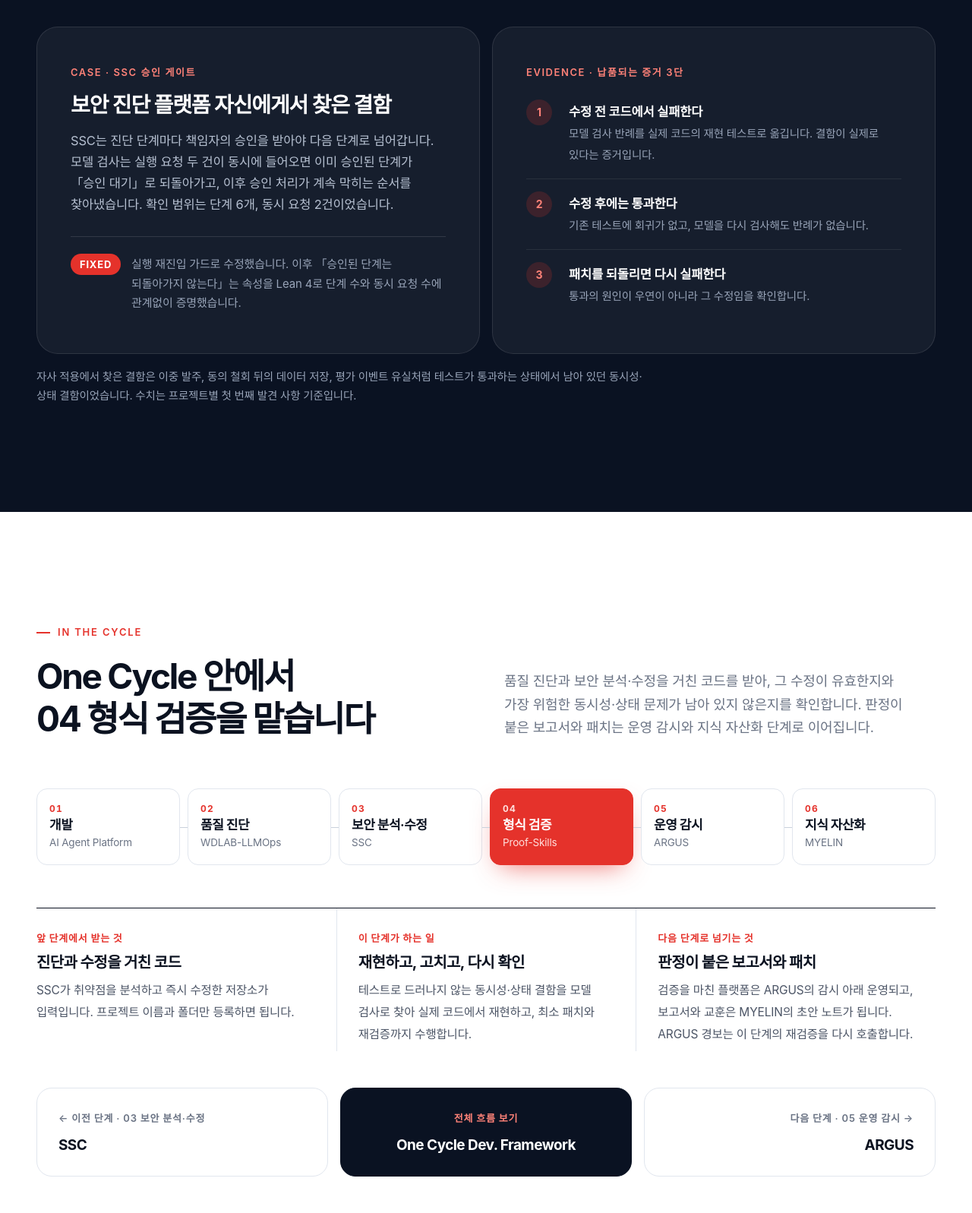
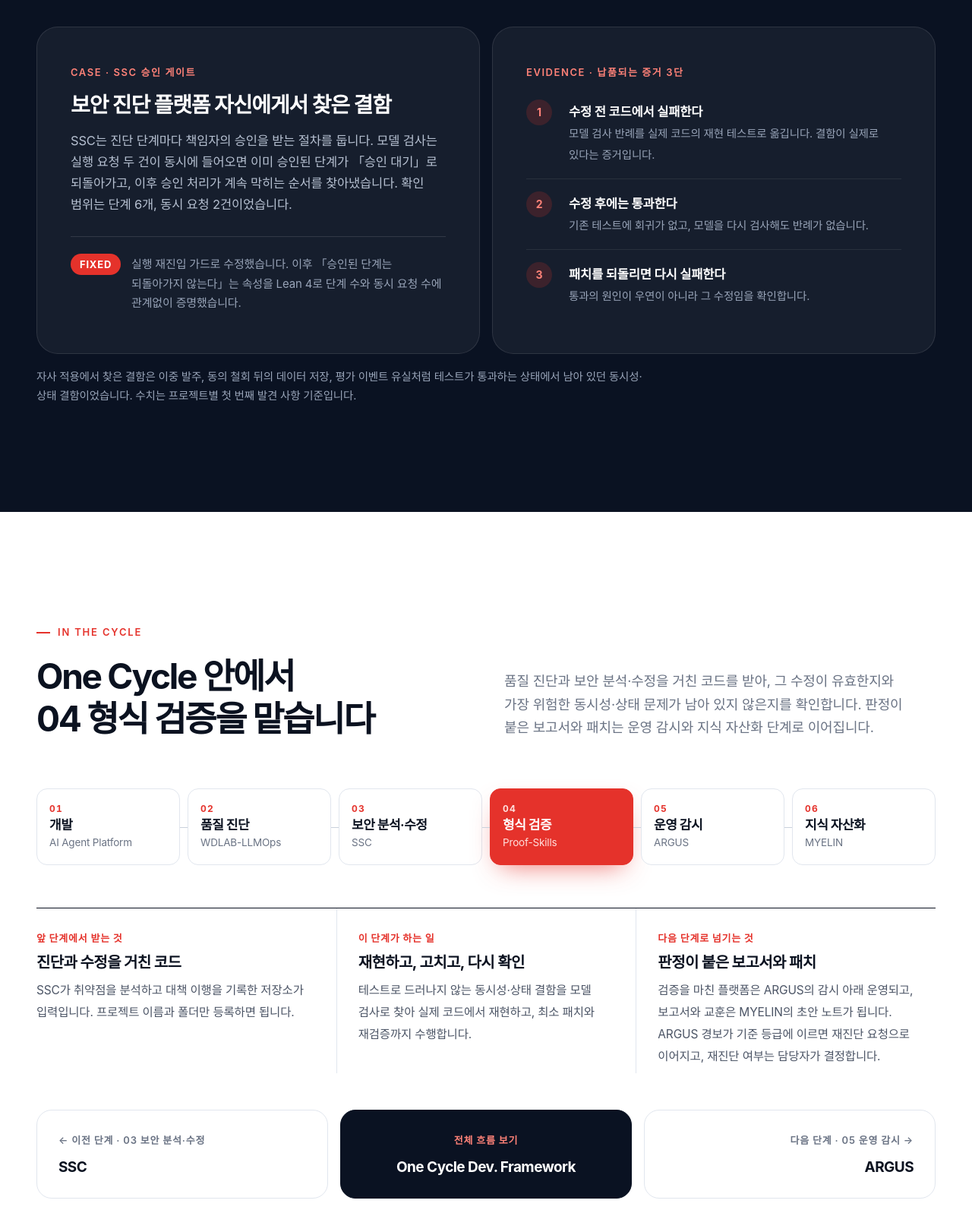
Before and after one commit to wdlab1958/webpage_proof_skills, a plain HTML site: page ISMA3SC003M8.html in a window 1280 px wide. Shown: the part 7308-8905 px from the top of the page at 76% size. Drawn offline with Linux system fonts and the light colour scheme; a web font is replaced by a local one.

Commit message:
Align wording with what is implemented (One Cycle v3.0 plan)
Co-Authored-By: Claude Fable 5.2 <noreply@anthropic.com>

```diff
--- a/ISMA3SC003M8.html
+++ b/ISMA3SC003M8.html
@@ -155,7 +155,7 @@
   </div>
   <div class="pd-case mt">
     <article><span class="st">CASE · SSC 승인 게이트</span><h3>보안 진단 플랫폼 자신에게서 찾은 결함</h3>
-      <p>SSC는 진단 단계마다 책임자의 승인을 받아야 다음 단계로 넘어갑니다. 모델 검사는 실행 요청 두 건이 동시에 들어오면 이미 승인된 단계가 「승인 대기」로 되돌아가고, 이후 승인 처리가 계속 막히는 순서를 찾아냈습니다. 확인 범위는 단계 6개, 동시 요청 2건이었습니다.</p>
+      <p>SSC는 진단 단계마다 책임자의 승인을 받는 절차를 둡니다. 모델 검사는 실행 요청 두 건이 동시에 들어오면 이미 승인된 단계가 「승인 대기」로 되돌아가고, 이후 승인 처리가 계속 막히는 순서를 찾아냈습니다. 확인 범위는 단계 6개, 동시 요청 2건이었습니다.</p>
       <div class="res"><b>FIXED</b><span>실행 재진입 가드로 수정했습니다. 이후 「승인된 단계는 되돌아가지 않는다」는 속성을 Lean 4로 단계 수와 동시 요청 수에 관계없이 증명했습니다.</span></div></article>
     <article><span class="st">EVIDENCE · 납품되는 증거 3단</span>
       <ol class="pd-chain">
@@ -179,9 +179,9 @@
     <li><a class="cell" href="/a3sc/ISMA3SC003M10.do"><i>06</i><b>지식 자산화</b><span>MYELIN</span></a></li>
   </ol>
   <div class="pd-io">
-    <div><small>앞 단계에서 받는 것</small><b>진단과 수정을 거친 코드</b><span>SSC가 취약점을 분석하고 즉시 수정한 저장소가 입력입니다. 프로젝트 이름과 폴더만 등록하면 됩니다.</span></div>
+    <div><small>앞 단계에서 받는 것</small><b>진단과 수정을 거친 코드</b><span>SSC가 취약점을 분석하고 대책 이행을 기록한 저장소가 입력입니다. 프로젝트 이름과 폴더만 등록하면 됩니다.</span></div>
     <div><small>이 단계가 하는 일</small><b>재현하고, 고치고, 다시 확인</b><span>테스트로 드러나지 않는 동시성·상태 결함을 모델 검사로 찾아 실제 코드에서 재현하고, 최소 패치와 재검증까지 수행합니다.</span></div>
-    <div><small>다음 단계로 넘기는 것</small><b>판정이 붙은 보고서와 패치</b><span>검증을 마친 플랫폼은 ARGUS의 감시 아래 운영되고, 보고서와 교훈은 MYELIN의 초안 노트가 됩니다. ARGUS 경보는 이 단계의 재검증을 다시 호출합니다.</span></div>
+    <div><small>다음 단계로 넘기는 것</small><b>판정이 붙은 보고서와 패치</b><span>검증을 마친 플랫폼은 ARGUS의 감시 아래 운영되고, 보고서와 교훈은 MYELIN의 초안 노트가 됩니다. ARGUS 경보가 기준 등급에 이르면 재진단 요청으로 이어지고, 재진단 여부는 담당자가 결정합니다.</span></div>
   </div>
   <nav class="pd-nav" aria-label="다른 플랫폼">
     <a class="prev" href="/a3sc/ISMA3SC003M7.do"><small>← 이전 단계 · 03 보안 분석·수정</small><b>SSC</b></a>
@@ -210,7 +210,7 @@
   <h3 class="pd-faq-h">자주 묻는 질문</h3>
   <div class="pd-faq">
     <details><summary>TLA+나 Lean을 몰라도 쓸 수 있습니까?</summary><p>쓸 수 있습니다. 모델과 재현 테스트, 수정안은 코딩 에이전트가 작성합니다. 사용자가 하는 일은 프로젝트를 등록하고, 보고서를 읽고, Review Gate의 항목을 승인하거나 반려하는 것입니다. 보고서는 무엇이 틀렸고 왜 틀렸는지, 무엇을 고쳤는지를 일반 문장과 코드 위치로 설명합니다.</p></details>
-    <details><summary>우리 코드가 밖으로 나갑니까?</summary><p>도구 자체와 모델 검사기, 테스트, 검증기는 설치한 장비 안에서 실행되고, 웹 화면도 그 장비에서만 열립니다. 원격 저장소로 push 하지도 않습니다. 다만 모델과 수정안을 작성하는 에이전트 단계는 현재 Claude Code만 지원하며 로컬 LLM 구성은 없습니다. 도우미 챗봇도 같은 방식이므로, 분석에 필요한 코드와 실행 요약이 사용 중인 계정을 통해 모델 제공사로 전송됩니다. 외부 전송이 허용되지 않는 환경이라면 도입 전에 구성과 적용 범위를 함께 검토해 드립니다.</p></details>
+    <details><summary>우리 코드가 밖으로 나갑니까?</summary><p>도구 자체와 모델 검사기, 테스트, 검증기는 설치한 장비 안에서 실행되고, 웹 화면도 그 장비에서만 열립니다. 원격 저장소로 push 하지도 않습니다. 다만 모델과 수정안을 작성하는 에이전트 단계는 Claude Code를 기본으로 씁니다. 로컬 LLM 구성은 장치를 갖추었으나 검증 단계이며, 로컬 모델로 끝까지 통과한 실행은 아직 없습니다. 도우미 챗봇도 같은 방식이므로, 분석에 필요한 코드와 실행 요약이 사용 중인 계정을 통해 모델 제공사로 전송됩니다. 외부 전송이 허용되지 않는 환경이라면 도입 전에 구성과 적용 범위를 함께 검토해 드립니다.</p></details>
     <details><summary>AI가 틀린 모델이나 잘못된 수정을 만들면 어떻게 됩니까?</summary><p>그 경우를 전제로 설계했습니다. 결함을 잡아내지 못하는 모델, 수정 전 코드에서 실패하지 않는 재현 테스트, 기존 테스트를 고치거나 기능을 무력화하는 패치는 검증기가 거부합니다. 거부된 단계는 사유와 함께 다시 시도하고, 끝내 통과하지 못하면 그 사실이 판정에 그대로 반영됩니다.</p></details>
     <details><summary>「검증됨」이면 버그가 없다는 뜻입니까?</summary><p>아닙니다. 살펴본 관심사 하나에 대해, 보고서에 적힌 범위와 단순화 안에서 반례가 없다는 뜻입니다. 모델은 실제 코드를 단순화한 것이어서, 대응표와 재현 테스트가 둘 사이의 간극을 줄이지만 없애지는 못합니다. 프로젝트 전체가 검증되었다는 표현은 보고서 어디에도 쓰지 않습니다.</p></details>
     <details><summary>사람이 해야 할 일은 무엇입니까?</summary><p>세 가지입니다. 첫째, 에이전트가 정리한 규칙이 시스템이 실제로 지켜야 할 것을 올바로 표현하는지 확인합니다. 매 실행의 첫 검토 항목입니다. 둘째, 자명하지 않은 수정 설계를 받아들일지 정합니다. 셋째, 브랜치에 놓인 패치를 검토해 병합합니다. 승인과 반려는 기록으로 남지만 검증기가 낸 판정 값을 바꾸지는 않습니다.</p></details>
```
Also changed, not shown: fragment/ISMA3SC003M8_main.html (+4 -4 lines), index.html (+4 -4 lines).
